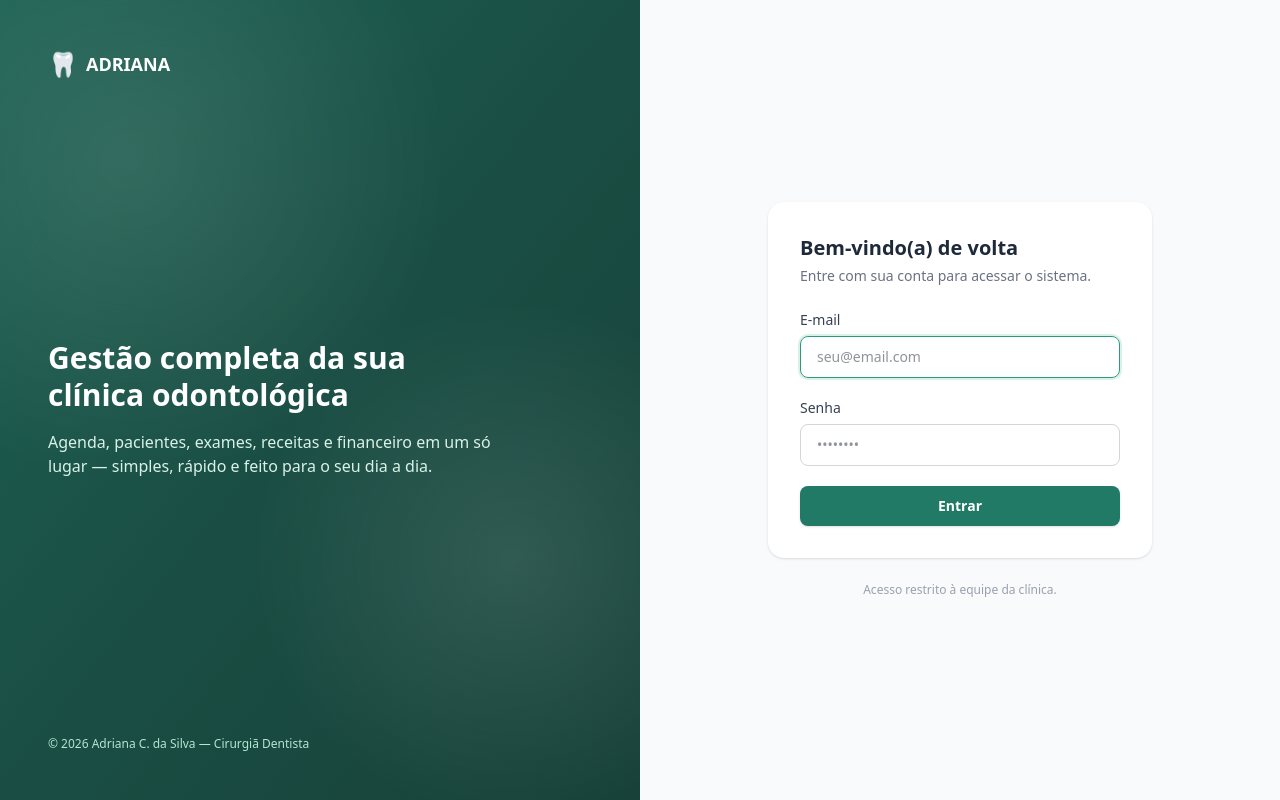
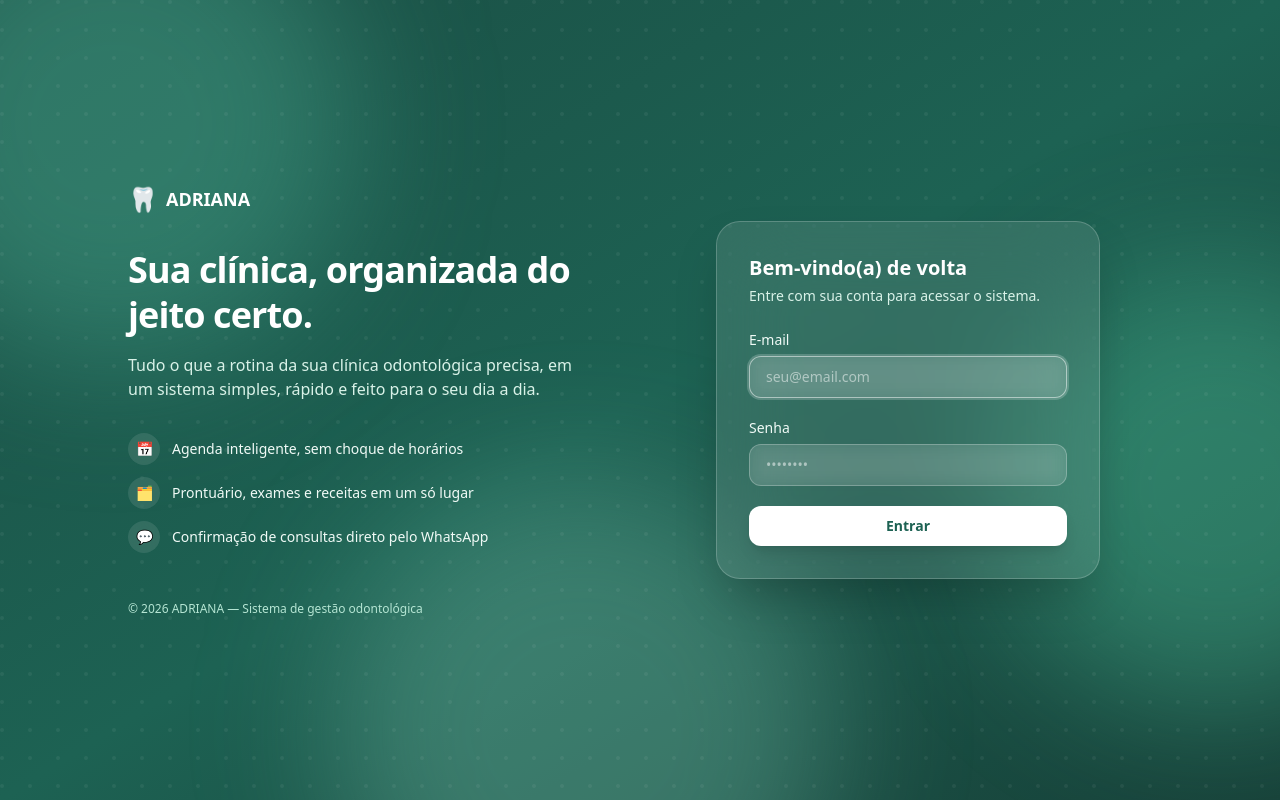
Before and after one commit to eduhsilvaBR/adrianadentista, a Next.js app: page /login in a window 1280 px wide. Built offline with nearby package versions, Linux system fonts and the light colour scheme.

Commit message:
Redesenhar tela de login com efeito glassmorphism, fundo animado e novo texto de apresentacao

```diff
--- a/app/globals.css
+++ b/app/globals.css
@@ -18,6 +18,39 @@ body {
   color: #1f2937;
 }
 
+@keyframes blob-float-1 {
+  0%, 100% { transform: translate(0, 0) scale(1); }
+  33% { transform: translate(4%, 6%) scale(1.08); }
+  66% { transform: translate(-3%, -4%) scale(0.95); }
+}
+
+@keyframes blob-float-2 {
+  0%, 100% { transform: translate(0, 0) scale(1); }
+  50% { transform: translate(-6%, 5%) scale(1.12); }
+}
+
+@keyframes blob-float-3 {
+  0%, 100% { transform: translate(0, 0) scale(1); }
+  40% { transform: translate(5%, -5%) scale(1.05); }
+  70% { transform: translate(-4%, 3%) scale(0.97); }
+}
+
+@keyframes fade-in-up {
+  from { opacity: 0; transform: translateY(12px); }
+  to { opacity: 1; transform: translateY(0); }
+}
+
+@keyframes gentle-bob {
+  0%, 100% { transform: translateY(0); }
+  50% { transform: translateY(-6px); }
+}
+
+.animate-blob-1 { animation: blob-float-1 16s ease-in-out infinite; }
+.animate-blob-2 { animation: blob-float-2 20s ease-in-out infinite; }
+.animate-blob-3 { animation: blob-float-3 18s ease-in-out infinite; }
+.animate-fade-in-up { animation: fade-in-up 0.6s ease-out both; }
+.animate-gentle-bob { animation: gentle-bob 5s ease-in-out infinite; }
+
 @media print {
   header,
   .no-print {
--- a/app/login/page.tsx
+++ b/app/login/page.tsx
@@ -1,55 +1,70 @@
 import LoginForm from "@/components/login/LoginForm";
+
+const FEATURES = [
+  { icon: "📅", label: "Agenda inteligente, sem choque de horários" },
+  { icon: "🗂️", label: "Prontuário, exames e receitas em um só lugar" },
+  { icon: "💬", label: "Confirmação de consultas direto pelo WhatsApp" },
+];
 
 export default function LoginPage() {
   return (
-    <div className="flex min-h-screen">
-      {/* Brand panel */}
-      <div className="relative hidden w-1/2 flex-col justify-between overflow-hidden bg-gradient-to-br from-brand-700 via-brand-800 to-brand-900 p-12 text-white lg:flex">
-        <div
-          className="pointer-events-none absolute inset-0 opacity-10"
-          style={{
-            backgroundImage:
-              "radial-gradient(circle at 20% 20%, white 0, transparent 40%), radial-gradient(circle at 80% 70%, white 0, transparent 35%)",
-          }}
-        />
-        <div className="relative z-10 flex items-center gap-2 text-lg font-bold">
-          <span className="text-2xl">🦷</span>
-          ADRIANA
-        </div>
+    <div className="relative flex min-h-screen items-center justify-center overflow-hidden bg-gradient-to-br from-brand-800 via-brand-700 to-brand-900 px-6 py-12">
+      {/* Decorative animated blobs */}
+      <div className="pointer-events-none absolute inset-0 overflow-hidden">
+        <div className="animate-blob-1 absolute -left-32 -top-32 h-[28rem] w-[28rem] rounded-full bg-brand-400/40 blur-3xl" />
+        <div className="animate-blob-2 absolute right-[-10rem] top-1/3 h-[26rem] w-[26rem] rounded-full bg-emerald-300/30 blur-3xl" />
+        <div className="animate-blob-3 absolute bottom-[-12rem] left-1/4 h-[30rem] w-[30rem] rounded-full bg-brand-300/30 blur-3xl" />
+        <svg
+          className="absolute inset-0 h-full w-full opacity-[0.06]"
+          xmlns="http://www.w3.org/2000/svg"
+        >
+          <pattern id="dots" width="28" height="28" patternUnits="userSpaceOnUse">
+            <circle cx="2" cy="2" r="2" fill="white" />
+          </pattern>
+          <rect width="100%" height="100%" fill="url(#dots)" />
+        </svg>
+      </div>
 
-        <div className="relative z-10 max-w-md">
-          <h1 className="text-3xl font-bold leading-tight">
-            Gestão completa da sua clínica odontológica
+      {/* Content */}
+      <div className="relative z-10 grid w-full max-w-5xl items-center gap-12 lg:grid-cols-2">
+        <div className="text-white">
+          <div className="flex items-center gap-2 text-lg font-bold">
+            <span className="animate-gentle-bob text-2xl">🦷</span>
+            ADRIANA
+          </div>
+
+          <h1 className="mt-8 text-4xl font-bold leading-tight tracking-tight">
+            Sua clínica, organizada do jeito certo.
           </h1>
-          <p className="mt-4 text-brand-100">
-            Agenda, pacientes, exames, receitas e financeiro em um só lugar —
-            simples, rápido e feito para o seu dia a dia.
+          <p className="mt-4 max-w-md text-brand-100">
+            Tudo o que a rotina da sua clínica odontológica precisa, em um
+            sistema simples, rápido e feito para o seu dia a dia.
+          </p>
+
+          <ul className="mt-8 space-y-3">
+            {FEATURES.map((f) => (
+              <li key={f.label} className="flex items-center gap-3 text-sm text-brand-50">
+                <span className="flex h-8 w-8 shrink-0 items-center justify-center rounded-full bg-white/10 backdrop-blur-sm">
+                  {f.icon}
+                </span>
+                {f.label}
+              </li>
+            ))}
+          </ul>
+
+          <p className="mt-12 text-xs text-brand-200">
+            © {new Date().getFullYear()} ADRIANA — Sistema de gestão odontológica
           </p>
         </div>
 
-        <p className="relative z-10 text-xs text-brand-200">
-          © {new Date().getFullYear()} Adriana C. da Silva — Cirurgiã Dentista
-        </p>
-      </div>
-
-      {/* Form panel */}
-      <div className="flex w-full flex-col items-center justify-center bg-gray-50 px-6 py-12 lg:w-1/2">
-        <div className="mb-8 flex items-center gap-2 text-lg font-bold text-brand-700 lg:hidden">
-          <span className="text-2xl">🦷</span>
-          ADRIANA
-        </div>
-
-        <div className="w-full max-w-sm rounded-2xl bg-white p-8 shadow-sm">
-          <h2 className="text-xl font-bold text-gray-800">Bem-vindo(a) de volta</h2>
-          <p className="mt-1 mb-6 text-sm text-gray-500">
+        {/* Glass card */}
+        <div className="animate-fade-in-up mx-auto w-full max-w-sm rounded-3xl border border-white/20 bg-white/10 p-8 shadow-2xl backdrop-blur-2xl">
+          <h2 className="text-xl font-bold text-white">Bem-vindo(a) de volta</h2>
+          <p className="mt-1 mb-6 text-sm text-brand-100">
             Entre com sua conta para acessar o sistema.
           </p>
           <LoginForm />
         </div>
-
-        <p className="mt-6 text-xs text-gray-400">
-          Acesso restrito à equipe da clínica.
-        </p>
       </div>
     </div>
   );
--- a/components/login/LoginForm.tsx
+++ b/components/login/LoginForm.tsx
@@ -2,6 +2,10 @@
 
 import { useActionState } from "react";
 import { login } from "@/app/login/actions";
+
+const inputCls =
+  "w-full rounded-xl border border-white/25 bg-white/10 px-4 py-2.5 text-sm text-white placeholder-white/50 outline-none backdrop-blur-sm transition-colors focus:border-white/50 focus:bg-white/15 focus:ring-2 focus:ring-white/20";
+const labelCls = "mb-1.5 block text-sm font-medium text-brand-50";
 
 export default function LoginForm() {
   const [error, formAction, pending] = useActionState(login, undefined);
@@ -9,36 +13,38 @@ export default function LoginForm() {
   return (
     <form action={formAction} className="space-y-5">
       <div>
-        <label className="mb-1.5 block text-sm font-medium text-gray-700">E-mail</label>
+        <label className={labelCls}>E-mail</label>
         <input
           name="email"
           type="email"
           required
           autoFocus
           placeholder="seu@email.com"
-          className="w-full rounded-lg border border-gray-300 px-4 py-2.5 text-sm outline-none transition-colors focus:border-brand-500 focus:ring-2 focus:ring-brand-100"
+          className={inputCls}
         />
       </div>
 
       <div>
-        <label className="mb-1.5 block text-sm font-medium text-gray-700">Senha</label>
+        <label className={labelCls}>Senha</label>
         <input
           name="password"
           type="password"
           required
           placeholder="••••••••"
-          className="w-full rounded-lg border border-gray-300 px-4 py-2.5 text-sm outline-none transition-colors focus:border-brand-500 focus:ring-2 focus:ring-brand-100"
+          className={inputCls}
         />
       </div>
 
       {error && (
-        <p className="rounded-lg bg-red-50 px-3 py-2 text-sm text-red-700">{error}</p>
+        <p className="flex items-center gap-1.5 rounded-lg border border-red-300/40 bg-red-500/90 px-3 py-2 text-sm font-medium text-white shadow-sm">
+          <span>⚠️</span> {error}
+        </p>
       )}
 
       <button
         type="submit"
         disabled={pending}
-        className="w-full rounded-lg bg-brand-600 py-2.5 text-sm font-semibold text-white shadow-sm transition-colors hover:bg-brand-700 disabled:opacity-60"
+        className="w-full rounded-xl bg-white py-2.5 text-sm font-semibold text-brand-700 shadow-lg transition-colors hover:bg-brand-50 disabled:opacity-60"
       >
         {pending ? "Entrando…" : "Entrar"}
       </button>
```
